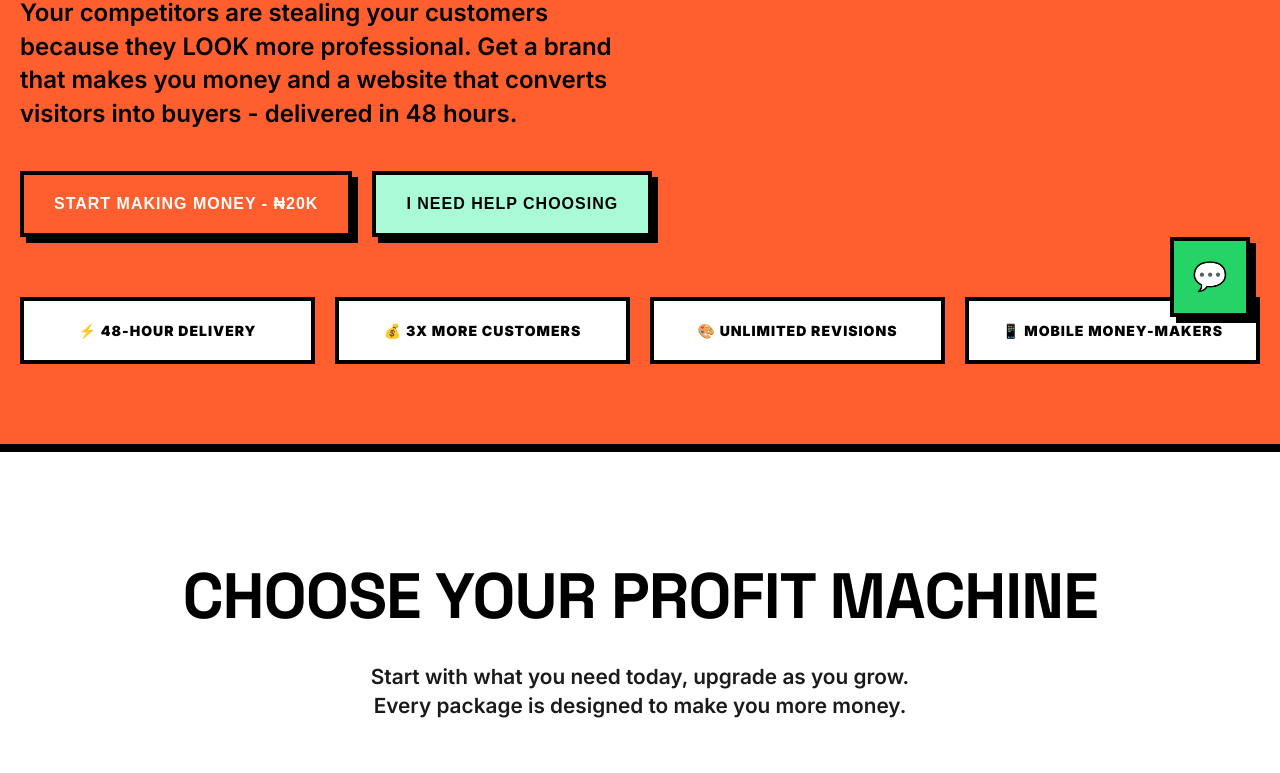
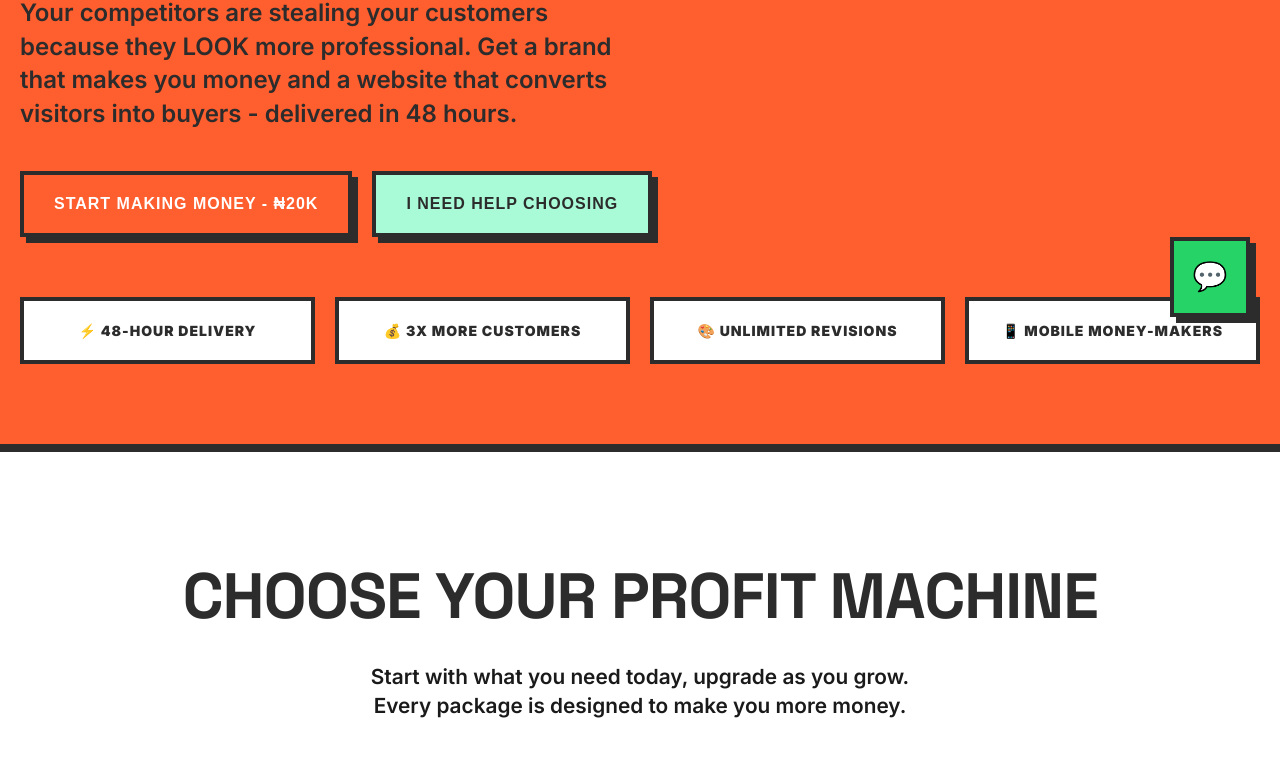
Before and after one commit to immanuelaziba/quickbrandng, a plain HTML site: page index.html in a window 1280 px wide. Shown: the part 453-1226 px from the top of the page. Drawn offline with Linux system fonts and the light colour scheme.

Commit message:
Update index.html

```diff
--- a/index.html
+++ b/index.html
@@ -20,7 +20,7 @@
             --text: #1A1A1A;
             --background: #F5F5F5;
             --white: #FFFFFF;
-            --black: #000000;
+            --black: #2C2C2C;
             --border: #E0E0E0;
         }
 
```
